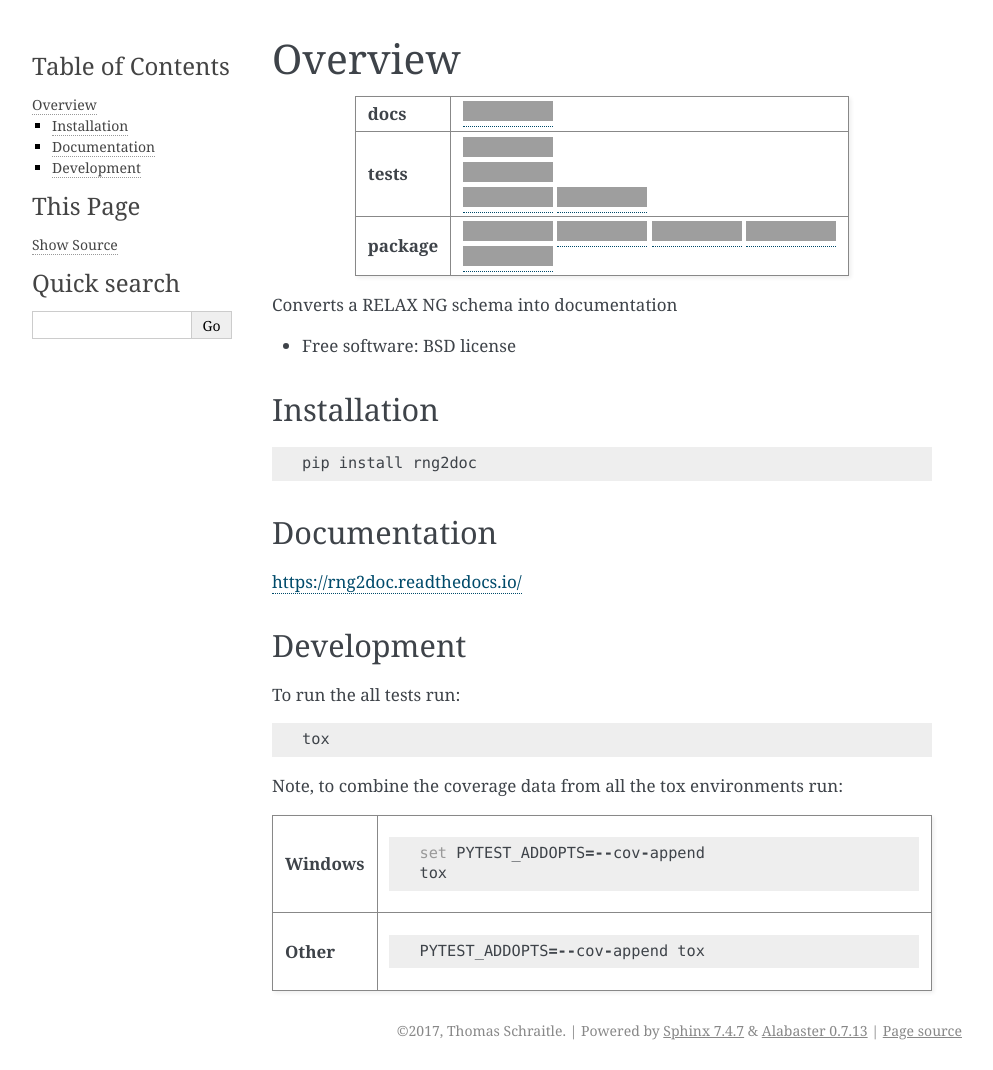
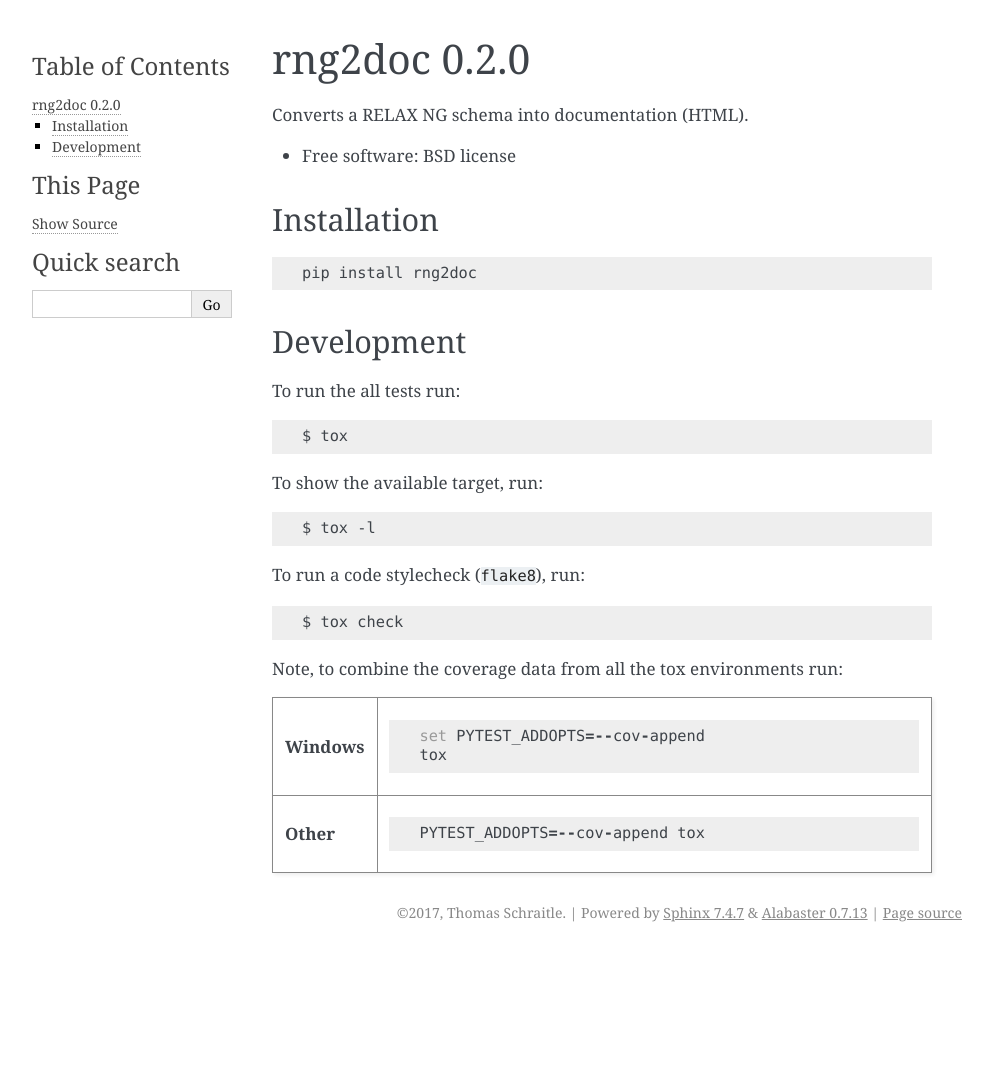
Before and after one commit to openSUSE/rng2doc, a Sphinx documentation site: the page built from docs/readme.rst, in a window 1280 px wide. Shown: the whole page, without its empty margins (148-1141 px from the left). Built offline with Sphinx 7.4.7, drawn with Linux system fonts in a browser that asks for light colours; after the commit the page ends 952 px from its top, so only the background shows below that; some of the changed lines change nothing that is shown; grey boxes are pictures that could not be loaded.

Commit message:
Improve README.rst, MANIFEST.in, and docs/conf.py
* Simplify README.rst
* Ignore docs/reference/_autosummary in MANIFEST.in
* Missing import of sys in docs/conf.py

```diff
--- a/README.rst
+++ b/README.rst
@@ -1,66 +1,8 @@
-========
-Overview
-========
+=============
+rng2doc 0.2.0
+=============
 
-.. start-badges
-
-.. list-table::
-    :stub-columns: 1
-
-    * - docs
-      - |docs|
-    * - tests
-      - | |travis|
-        | |coveralls|
-        | |codacy| |codeclimate|
-    * - package
-      - | |version| |wheel| |supported-versions| |supported-implementations|
-        | |commits-since|
-
-.. |docs| image:: https://readthedocs.org/projects/rng2doc/badge/?style=flat
-    :target: https://readthedocs.org/projects/rng2doc
-    :alt: Documentation Status
-
-.. |travis| image:: https://travis-ci.org/tomschr/rng2doc.svg?branch=master
-    :alt: Travis-CI Build Status
-    :target: https://travis-ci.org/tomschr/rng2doc
-
-.. |coveralls| image:: https://coveralls.io/repos/tomschr/rng2doc/badge.svg?branch=master&service=github
-    :alt: Coverage Status
-    :target: https://coveralls.io/r/tomschr/rng2doc
-
-.. |codacy| image:: https://img.shields.io/codacy/REPLACE_WITH_PROJECT_ID.svg
-    :target: https://www.codacy.com/app/tomschr/rng2doc
-    :alt: Codacy Code Quality Status
-
-.. |codeclimate| image:: https://codeclimate.com/github/tomschr/rng2doc/badges/gpa.svg
-   :target: https://codeclimate.com/github/tomschr/rng2doc
-   :alt: CodeClimate Quality Status
-
-.. |version| image:: https://img.shields.io/pypi/v/rng2doc.svg
-    :alt: PyPI Package latest release
-    :target: https://pypi.python.org/pypi/rng2doc
-
-.. |commits-since| image:: https://img.shields.io/github/commits-since/tomschr/rng2doc/v0.2.0.svg
-    :alt: Commits since latest release
-    :target: https://github.com/tomschr/rng2doc/compare/v0.2.0...master
-
-.. |wheel| image:: https://img.shields.io/pypi/wheel/rng2doc.svg
-    :alt: PyPI Wheel
-    :target: https://pypi.python.org/pypi/rng2doc
-
-.. |supported-versions| image:: https://img.shields.io/pypi/pyversions/rng2doc.svg
-    :alt: Supported versions
-    :target: https://pypi.python.org/pypi/rng2doc
-
-.. |supported-implementations| image:: https://img.shields.io/pypi/implementation/rng2doc.svg
-    :alt: Supported implementations
-    :target: https://pypi.python.org/pypi/rng2doc
-
-
-.. end-badges
-
-Converts a RELAX NG schema into documentation
+Converts a RELAX NG schema into documentation (HTML).
 
 * Free software: BSD license
 
@@ -71,17 +13,21 @@ Installation
 
     pip install rng2doc
 
-Documentation
-=============
-
-https://rng2doc.readthedocs.io/
 
 Development
 ===========
 
 To run the all tests run::
 
-    tox
+    $ tox
+
+To show the available target, run::
+
+    $ tox -l
+
+To run a code stylecheck (``flake8``), run::
+
+    $ tox check
 
 Note, to combine the coverage data from all the tox environments run:
 
--- a/docs/conf.py
+++ b/docs/conf.py
@@ -3,6 +3,7 @@ from __future__ import unicode_literals
 
 # Standard Library
 import os
+import sys
 
 PATH=os.path.normpath(os.path.join(os.path.dirname(__file__), "../src"))
 sys.path.insert(0, PATH)
```
Also changed, not shown: 1 other file.
